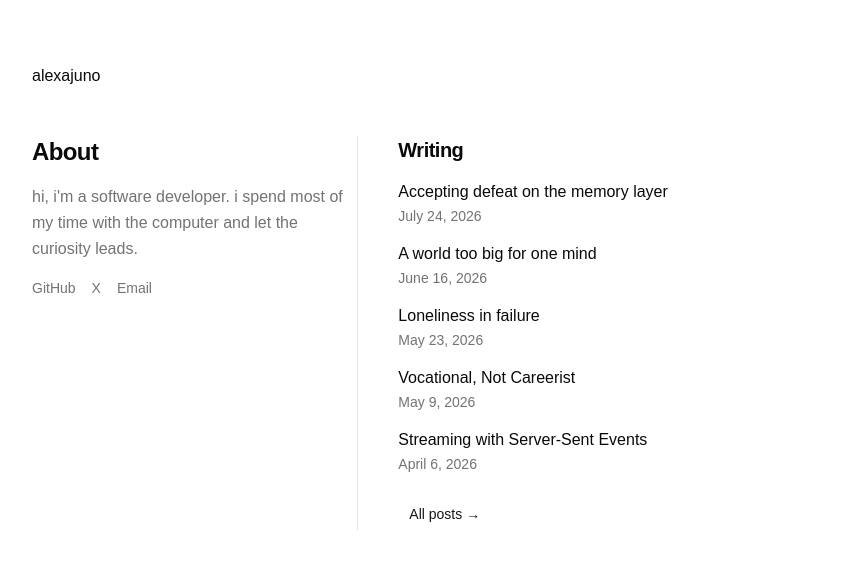
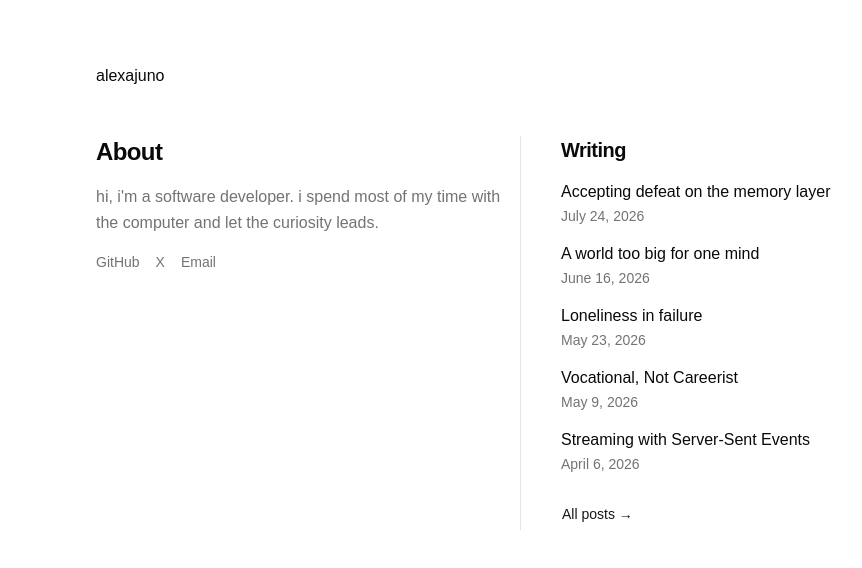
Before and after one commit to alexajuno/site, an Astro site: page / in a window 1280 px wide. Shown: the whole page, without its empty margins (120-982 px from the left). Built offline with nearby package versions, Linux system fonts and the light colour scheme; Astro itself is replaced by a stand-in of ours.

Commit message:
balance homepage columns and align nav buttons
The homepage only has two sections, so a three column grid left a third
of the width empty. Button's px-2.5 also pushed the back and all-posts
links out of line with the text under them.

Co-Authored-By: Claude Opus 5 <noreply@anthropic.com>

```diff
--- a/src/layouts/Layout.astro
+++ b/src/layouts/Layout.astro
@@ -23,7 +23,7 @@ const { title = 'alexajuno', description, wide = false } = Astro.props;
 		{description && <meta name="description" content={description} />}
 	</head>
 	<body>
-		<div class:list={['mx-auto px-6 py-16', wide ? 'max-w-5xl' : 'max-w-2xl']}>
+		<div class:list={['mx-auto px-6 py-16', wide ? 'max-w-4xl' : 'max-w-2xl']}>
 			<header class="mb-12">
 				<a href="/" class="font-medium underline-offset-4 hover:underline">alexajuno</a>
 			</header>
--- a/src/pages/blog/[slug].astro
+++ b/src/pages/blog/[slug].astro
@@ -17,7 +17,9 @@ const { Content } = await render(post);
 ---
 
 <Layout title={post.data.title}>
-	<Button variant="ghost" render={createElement('a', { href: '/blog' })}>&larr; Back to blog</Button>
+	<div class="-ml-2.5">
+		<Button variant="ghost" render={createElement('a', { href: '/blog' })}>&larr; Back to blog</Button>
+	</div>
 	<article class="mt-8">
 		<h1>{post.data.title}</h1>
 		<time
--- a/src/pages/index.astro
+++ b/src/pages/index.astro
@@ -17,7 +17,7 @@ const textLink = 'underline-offset-4 hover:underline';
 ---
 
 <Layout wide title="alexajuno" description="giao's little digital garden">
-	<div class="grid grid-cols-1 gap-10 lg:grid-cols-3 lg:gap-0">
+	<div class="grid grid-cols-1 gap-10 lg:grid-cols-2 lg:gap-0">
 		<section>
 			<h1>About</h1>
 			<p class="mt-4 leading-relaxed text-muted-foreground">
@@ -46,7 +46,7 @@ const textLink = 'underline-offset-4 hover:underline';
 					</li>
 				))}
 			</ul>
-			<div class="mt-6">
+			<div class="mt-6 -ml-2.5">
 				<Button variant="link" render={createElement('a', { href: '/blog' })}>All posts &rarr;</Button>
 			</div>
 		</section>
```
